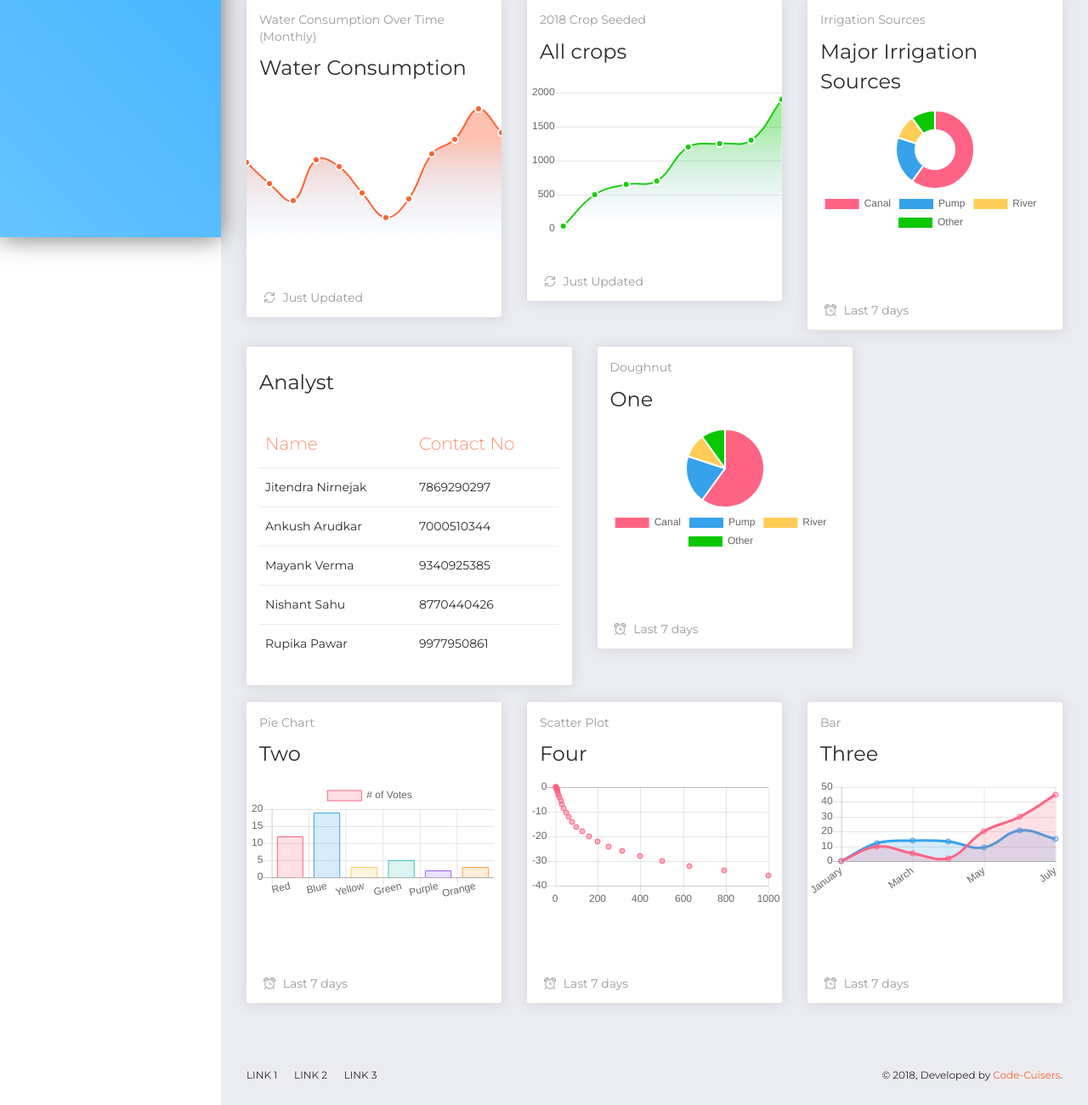
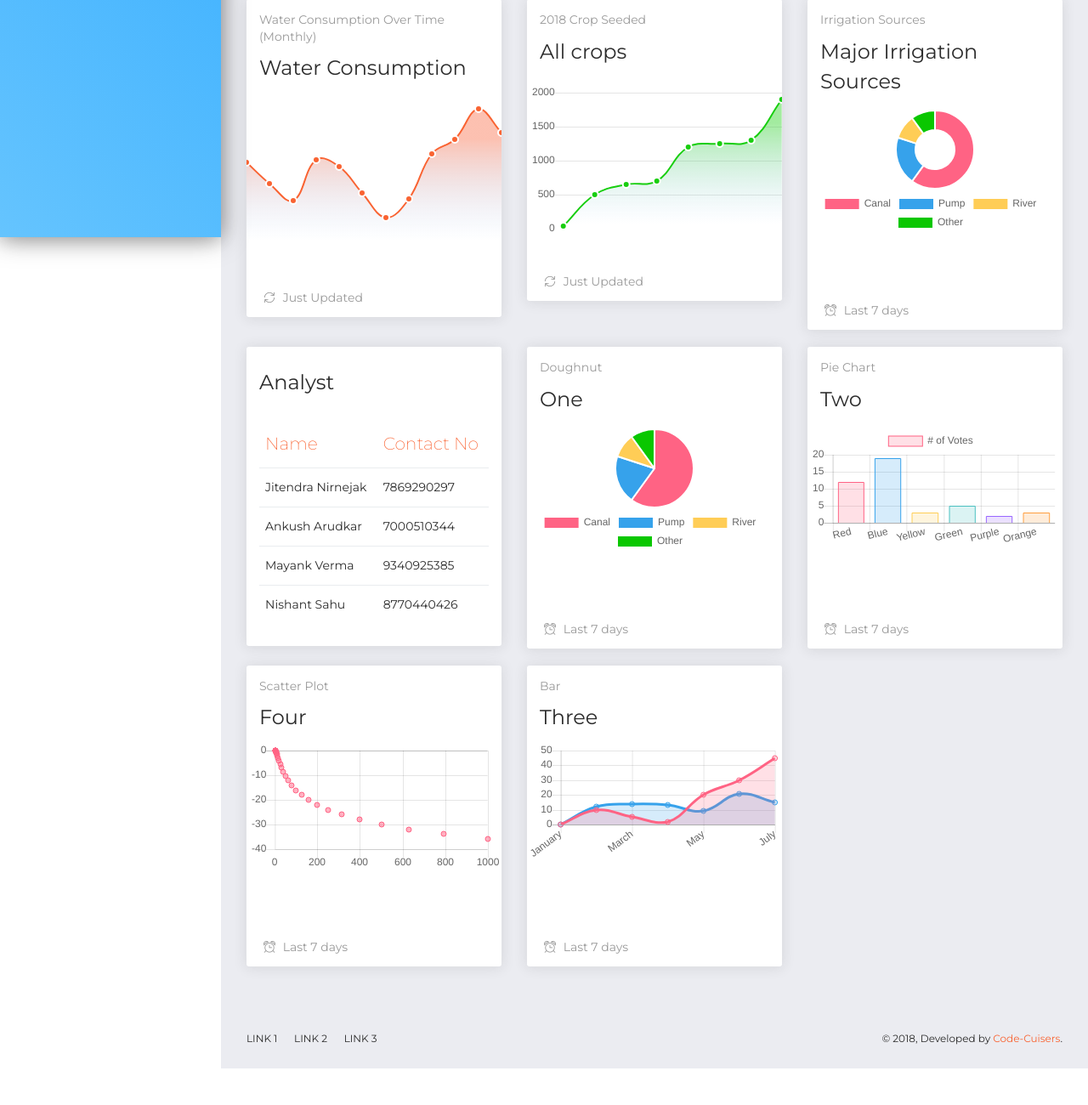
Before and after one commit to nirnejak/TellMe, a Flask app: page /dashboard in a window 1280 px wide. Shown: the part 521-1821 px from the top of the page at 85% size. After the commit the page ends 1778 px from the top, so only its background shows below. Run offline with Flask 2, Linux system fonts and the light colour scheme; data that the repository does not hold is empty; some libraries are stand-ins or nearby versions.

Commit message:
Dashboard, Analyst Resize

```diff
--- a/templates/dashboard.html
+++ b/templates/dashboard.html
@@ -118,7 +118,7 @@
             </div>
         </div>
         <div class="row">
-            <div class="col-lg-5 col-md-6 animated fadeInUp">
+            <div class="col-lg-4 col-md-6 animated fadeInUp">
                 <div class="card">
                     <div class="card-header">
                         <h4 class="card-title">Analyst</h4>
@@ -167,14 +167,6 @@
                                             8770440426
                                         </td>
                                     </tr>
-                                    <tr>
-                                        <td>
-                                            Rupika Pawar
-                                        </td>
-                                        <td>
-                                            9977950861
-                                        </td>
-                                    </tr>
                                 </tbody>
                             </table>
                         </div>
@@ -217,6 +209,8 @@
                     </div>
                 </div>
             </div>
+        </div>
+        <div class="row">
             <div class="col-lg-4 col-md-6 animated fadeInUp">
                 <div class="card card-chart">
                     <div class="card-header">
@@ -254,5 +248,5 @@
                 </div>
             </div>
         </div>
-    </div> <!-- End of Content -->
+    </div>
 {% endblock %}
```
